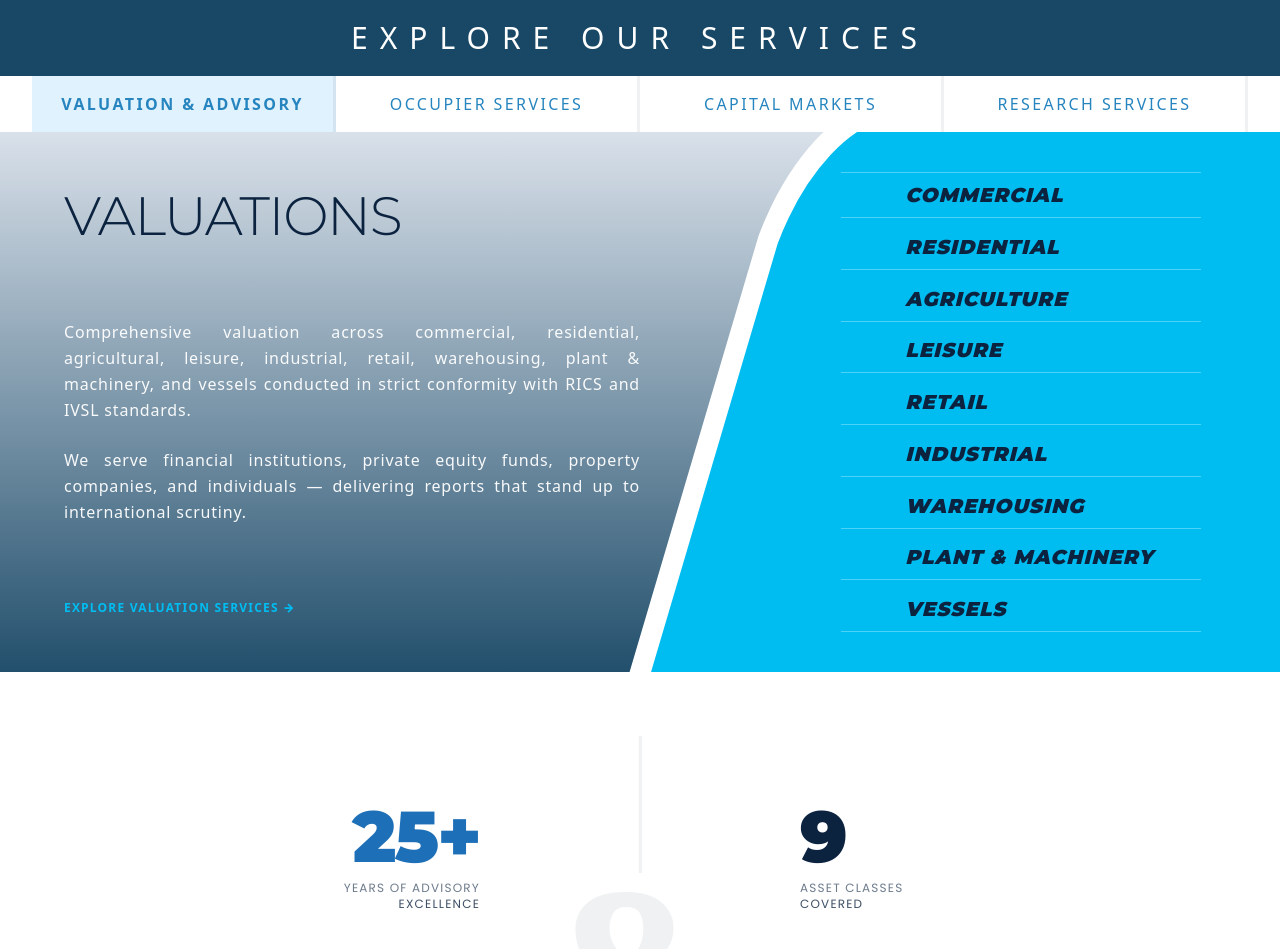
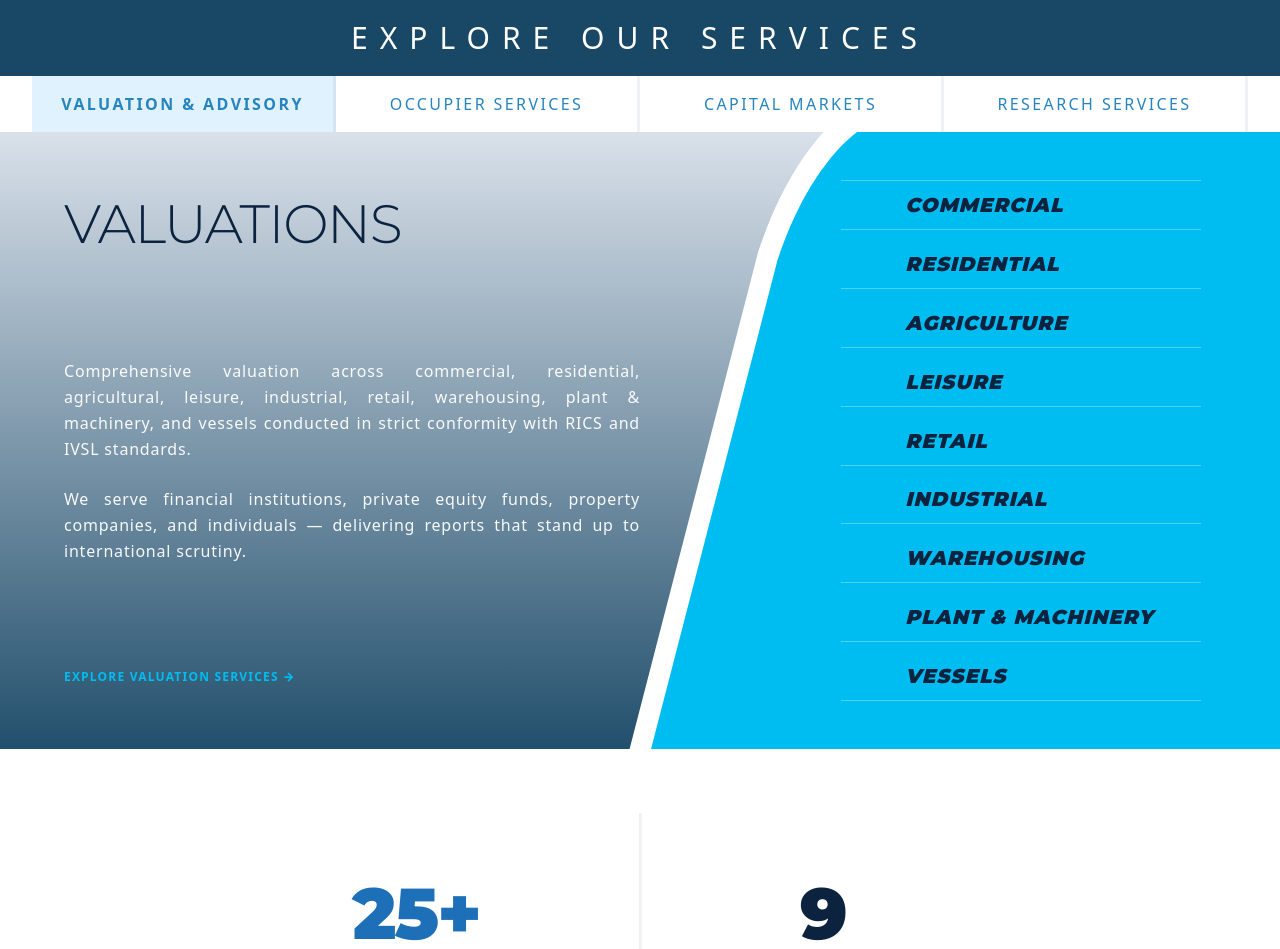
Before and after one commit to ChamilSachintha/sunilfernando, a Next.js app: page / in a window 1280 px wide. Shown: the part 800-1749 px from the top of the page. Built offline with nearby package versions, Linux system fonts and the light colour scheme; grey boxes are pictures that could not be loaded; a web font is replaced by a local one.

Commit message:
fix(services): enforce uniform height across all four service tab sections

```diff
--- a/src/app/page.tsx
+++ b/src/app/page.tsx
@@ -377,11 +377,15 @@ export default function Home() {
         </div>
 
         {/* Service Tab Panels: content of the selected tab */}
-        <div id="service-panel" className="w-full">
-          {activeService === 0 && (
-            <>
-            {/* 7. Valuations Section (Page 9) */}
-            <section className="relative min-h-[540px] lg:h-[540px] flex items-stretch overflow-hidden bg-white">
+        <div id="service-panel" className="w-full grid grid-cols-1">
+          {/* 7. Valuations Section (Page 9) */}
+          <div
+            className={`col-start-1 row-start-1 w-full h-full flex flex-col ${
+              activeService === 0 ? "visible z-10" : "invisible pointer-events-none z-0"
+            }`}
+            aria-hidden={activeService !== 0}
+          >
+            <section className="relative flex-1 h-full min-h-[540px] flex items-stretch overflow-hidden bg-white">
               {/* SVG Vector Background */}
               <div className="absolute inset-0 w-full h-full pointer-events-none select-none hidden lg:block">
                 <svg viewBox="0 0 1000 400" className="w-full h-full overflow-visible" preserveAspectRatio="none">
@@ -406,7 +410,7 @@ export default function Home() {
               {/* Content Overlay */}
               <div className="relative z-10 w-full grid grid-cols-1 lg:grid-cols-12 max-w-[1400px] mx-auto">
                 {/* Left Column (Details) */}
-                <div className="lg:col-span-7 flex flex-col justify-between p-12 lg:py-14 lg:pl-16 lg:pr-24 bg-gradient-to-b from-[#e2e8f0] to-[#194866] lg:bg-none text-white">
+                <div className="lg:col-span-7 flex flex-col justify-between p-12 lg:py-16 lg:pl-16 lg:pr-24 bg-gradient-to-b from-[#e2e8f0] to-[#194866] lg:bg-none text-white">
                   <h2 className="text-4xl sm:text-5xl lg:text-[54px] font-montserrat font-light tracking-tight uppercase leading-[1.05] text-sfa-navy mb-6 lg:mb-0">
                     VALUATIONS
                   </h2>
@@ -429,7 +433,7 @@ export default function Home() {
                 </div>
 
                 {/* Right Column (Categories) */}
-                <div className="lg:col-span-5 flex flex-col justify-center bg-tertiary lg:bg-transparent px-8 py-10 lg:py-10 lg:pl-20 lg:pr-16">
+                <div className="lg:col-span-5 flex flex-col justify-center bg-tertiary lg:bg-transparent px-8 py-10 lg:py-12 lg:pl-20 lg:pr-16">
                   <div className="w-full max-w-[320px] lg:max-w-[360px] mx-auto flex flex-col h-full justify-between divide-y divide-white/30 border-y border-white/30">
                     {[
                       "Commercial",
@@ -444,7 +448,7 @@ export default function Home() {
                     ].map((category, idx) => (
                       <div
                         key={idx}
-                        className="flex items-center justify-start py-2 pl-6 sm:pl-10 lg:pl-16"
+                        className="flex items-center justify-start py-2.5 pl-6 sm:pl-10 lg:pl-16"
                       >
                         <span className="text-base sm:text-lg lg:text-xl font-montserrat font-bold italic text-sfa-navy tracking-wider uppercase">
                           {category}
@@ -455,12 +459,16 @@ export default function Home() {
                 </div>
               </div>
             </section>
-            </>
-          )}
-          {activeService === 1 && (
-            <>
-            {/* 8. Occupier Services (Page 10) */}
-            <section className="relative min-h-[540px] lg:h-[540px] flex items-stretch overflow-hidden bg-white">
+          </div>
+
+          {/* 8. Occupier Services (Page 10) */}
+          <div
+            className={`col-start-1 row-start-1 w-full h-full flex flex-col ${
+              activeService === 1 ? "visible z-10" : "invisible pointer-events-none z-0"
+            }`}
+            aria-hidden={activeService !== 1}
+          >
+            <section className="relative flex-1 h-full min-h-[540px] flex items-stretch overflow-hidden bg-white">
               {/* Full-width building background image on desktop (clipped by overlay) */}
               <div className="absolute inset-0 z-0 hidden lg:block">
                 <Image
@@ -492,13 +500,13 @@ export default function Home() {
               {/* Content Overlay */}
               <div className="relative z-20 w-full grid grid-cols-1 lg:grid-cols-12 max-w-[1400px] mx-auto">
                 {/* Left Text Detail */}
-                <div className="lg:col-span-7 p-12 lg:py-14 lg:pl-16 lg:pr-24 flex flex-col justify-between bg-gradient-to-b from-[#194866] to-[#e2e8f0] lg:bg-none text-white">
+                <div className="lg:col-span-7 flex flex-col justify-between p-12 lg:py-16 lg:pl-16 lg:pr-24 bg-gradient-to-b from-[#194866] to-[#e2e8f0] lg:bg-none text-white">
                   <h2 className="text-4xl sm:text-5xl lg:text-[54px] font-montserrat font-light tracking-tight uppercase leading-[1.05] text-white mb-6 lg:mb-0">
                     OCCUPIER
                     <span className="block mt-1">SERVICES</span>
                   </h2>
 
-                  <div className="space-y-3.5 my-8 lg:my-0 text-xs sm:text-sm lg:text-base font-avenir leading-relaxed text-justify max-w-xl">
+                  <div className="space-y-4 my-8 lg:my-0 text-xs sm:text-sm lg:text-base font-avenir leading-relaxed text-justify max-w-2xl">
                     <p className="font-avenir font-semibold text-sfa-navy">
                       Strategic advisory for organisations leasing, expanding, or relocating space aligned with your operational and financial goals.
                     </p>
@@ -534,12 +542,16 @@ export default function Home() {
                 </div>
               </div>
             </section>
-            </>
-          )}
-          {activeService === 2 && (
-            <>
-            {/* 9. Capital Markets (Page 11) */}
-            <section className="relative min-h-[540px] lg:h-[540px] flex items-stretch overflow-hidden bg-white">
+          </div>
+
+          {/* 9. Capital Markets (Page 11) */}
+          <div
+            className={`col-start-1 row-start-1 w-full h-full flex flex-col ${
+              activeService === 2 ? "visible z-10" : "invisible pointer-events-none z-0"
+            }`}
+            aria-hidden={activeService !== 2}
+          >
+            <section className="relative flex-1 h-full min-h-[540px] flex items-stretch overflow-hidden bg-white">
               {/* SVG Vector Background */}
               <div className="absolute inset-0 w-full h-full pointer-events-none select-none hidden lg:block">
                 <svg viewBox="0 0 1000 400" className="w-full h-full overflow-visible" preserveAspectRatio="none">
@@ -569,7 +581,7 @@ export default function Home() {
               {/* Content Overlay */}
               <div className="relative z-10 w-full grid grid-cols-1 lg:grid-cols-12 max-w-[1400px] mx-auto">
                 {/* Left Column (Details) */}
-                <div className="lg:col-span-5 flex flex-col justify-between p-12 lg:py-14 lg:pl-16 lg:pr-12 bg-gradient-to-b from-[#e2e8f0] to-[#194866] lg:bg-none text-white">
+                <div className="lg:col-span-5 flex flex-col justify-between p-12 lg:py-16 lg:pl-16 lg:pr-12 bg-gradient-to-b from-[#e2e8f0] to-[#194866] lg:bg-none text-white">
                   <h2 className="text-4xl sm:text-5xl lg:text-[54px] font-montserrat font-light tracking-tight uppercase leading-[1.05] text-sfa-navy mb-6 lg:mb-0">
                     CAPITAL
                     <span className="block mt-1">MARKETS</span>
@@ -588,8 +600,8 @@ export default function Home() {
                 </div>
 
                 {/* Right Column (Details) */}
-                <div className="lg:col-span-7 flex flex-col justify-center bg-primary lg:bg-transparent px-8 py-10 lg:py-10 lg:pl-20 lg:pr-16 text-white space-y-6">
-                  <div className="space-y-3">
+                <div className="lg:col-span-7 flex flex-col justify-center bg-primary lg:bg-transparent px-8 py-10 lg:py-12 lg:pl-20 lg:pr-16 text-white space-y-8">
+                  <div className="space-y-4">
                     <h3 className="text-sm sm:text-base lg:text-lg font-montserrat font-bold tracking-wider text-white">
                       WE FOCUS ON PROVIDING UNIQUE AND PERSONALIZED ADVICE TO
                     </h3>
@@ -608,7 +620,7 @@ export default function Home() {
                     We focus on providing unique and personalized advice, adding value through a combination of unparalleled access to capital, financing expertise, real estate market intelligence and thought leadership. Our services are solidified with real estate expertise together with innovative capital solutions.
                   </p>
 
-                  <div className="space-y-3">
+                  <div className="space-y-4">
                     <h3 className="text-sm sm:text-base lg:text-lg font-montserrat font-bold tracking-wider text-white">
                       OUR SERVICES EXTEND ACROSS A RANGE OF STRATEGIC TRANSACTIONS INCLUDING
                     </h3>
@@ -620,12 +632,16 @@ export default function Home() {
                 </div>
               </div>
             </section>
-            </>
-          )}
-          {activeService === 3 && (
-            <>
-            {/* 9.1 Research Services (Page 11.5) */}
-            <section className="relative min-h-[540px] lg:h-[540px] flex items-stretch overflow-hidden bg-white">
+          </div>
+
+          {/* 9.1 Research Services (Page 11.5) */}
+          <div
+            className={`col-start-1 row-start-1 w-full h-full flex flex-col ${
+              activeService === 3 ? "visible z-10" : "invisible pointer-events-none z-0"
+            }`}
+            aria-hidden={activeService !== 3}
+          >
+            <section className="relative flex-1 h-full min-h-[540px] flex items-stretch overflow-hidden bg-white">
               {/* Full-width research workspace architecture background image on desktop (clipped by overlay) */}
               <div className="absolute inset-0 z-0 hidden lg:block">
                 <Image
@@ -657,7 +673,7 @@ export default function Home() {
               {/* Content Overlay */}
               <div className="relative z-20 w-full grid grid-cols-1 lg:grid-cols-12 max-w-[1400px] mx-auto">
                 {/* Left Column (Details) */}
-                <div className="lg:col-span-7 flex flex-col justify-between p-12 lg:py-14 lg:pl-16 lg:pr-24 bg-gradient-to-b from-[#194866] to-[#e2e8f0] lg:bg-none text-white">
+                <div className="lg:col-span-7 flex flex-col justify-between p-12 lg:py-16 lg:pl-16 lg:pr-24 bg-gradient-to-b from-[#194866] to-[#e2e8f0] lg:bg-none text-white">
                   <h2 className="text-4xl sm:text-5xl lg:text-[54px] font-montserrat font-light tracking-tight uppercase leading-[1.05] text-white mb-6 lg:mb-0">
                     RESEARCH
                     <span className="block mt-1">SERVICES</span>
@@ -693,8 +709,7 @@ export default function Home() {
                 </div>
               </div>
             </section>
-            </>
-          )}
+          </div>
         </div>
 
         <div className="max-w-[1400px] mx-auto px-4 sm:px-6 lg:px-8 pt-16">
```
